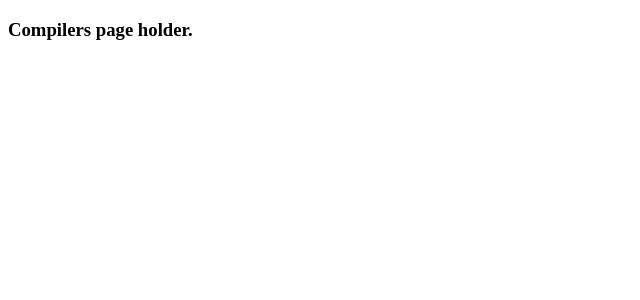
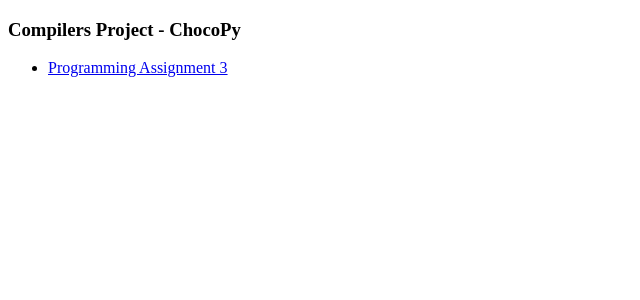
Before and after one commit to ani2796/basic-recipe-website, a Jekyll site: the page built from courses/compiler.html, in a window 1280 px wide. Shown: the top 300 px of the page, without its empty margins (0-640 px from the left). Built offline with Jekyll 4.4.1, drawn with Linux system fonts in a browser that asks for light colours.

Commit message:
Add PDF file for CC PA-3

```diff
--- /dev/null
+++ b/_data/compiler.yml
@@ -0,0 +1,2 @@
+pa3:
+  pdf: /assets/pdf/prog_assmt_3.pdf
--- a/courses/compiler.html
+++ b/courses/compiler.html
@@ -2,4 +2,7 @@
 layout: default
 ---
 
-<h3>Compilers page holder.</h3>
+<h3>Compilers Project - ChocoPy</h3>
+<ul>
+    <li> <a href="/courses/projects/cc-pa3.html">Programming Assignment 3</a></li>
+</ul>
```
Also changed, not shown: courses/projects/cc-pa3.md (added, +6 -0 lines), 1 other file.
